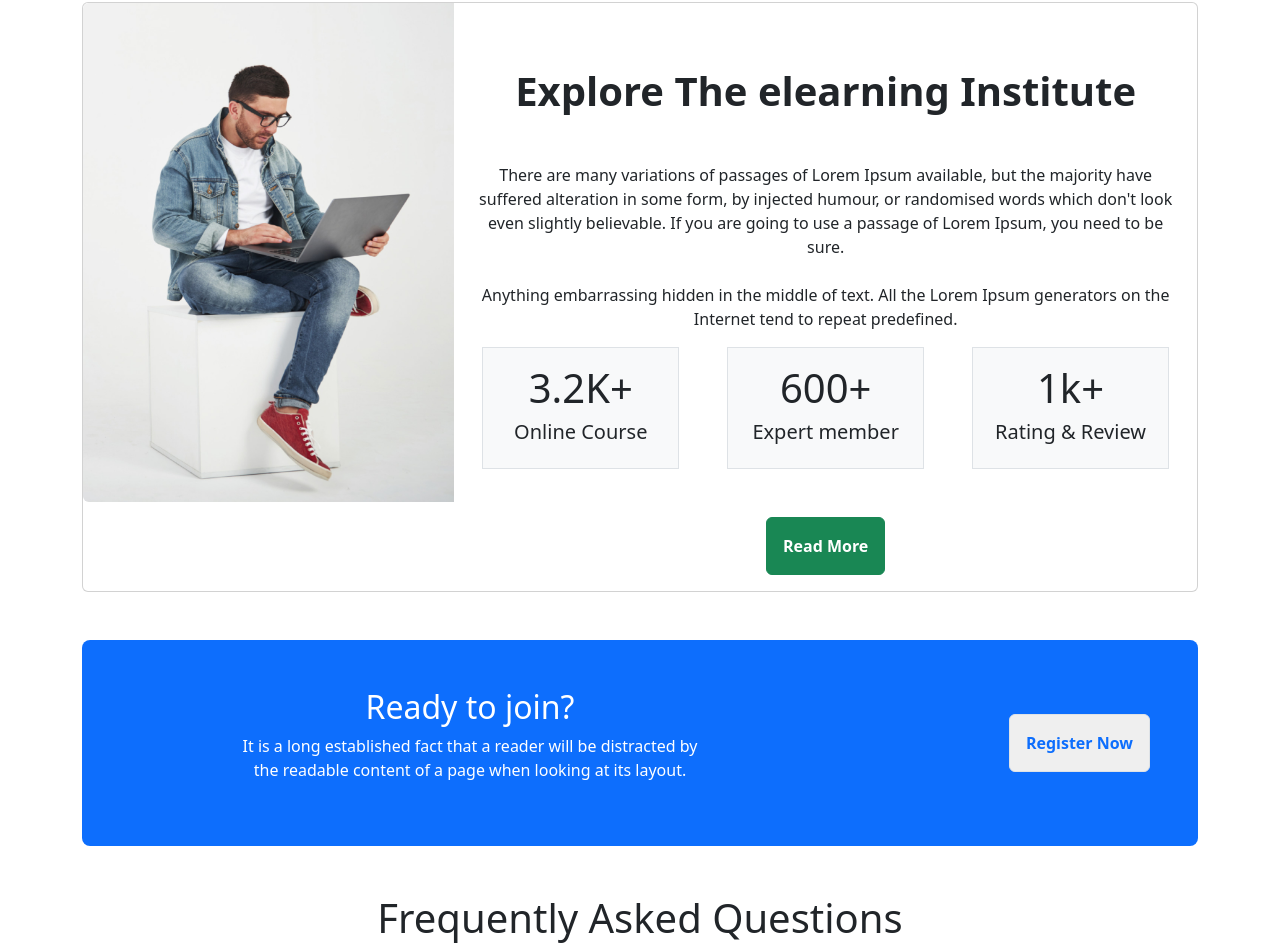
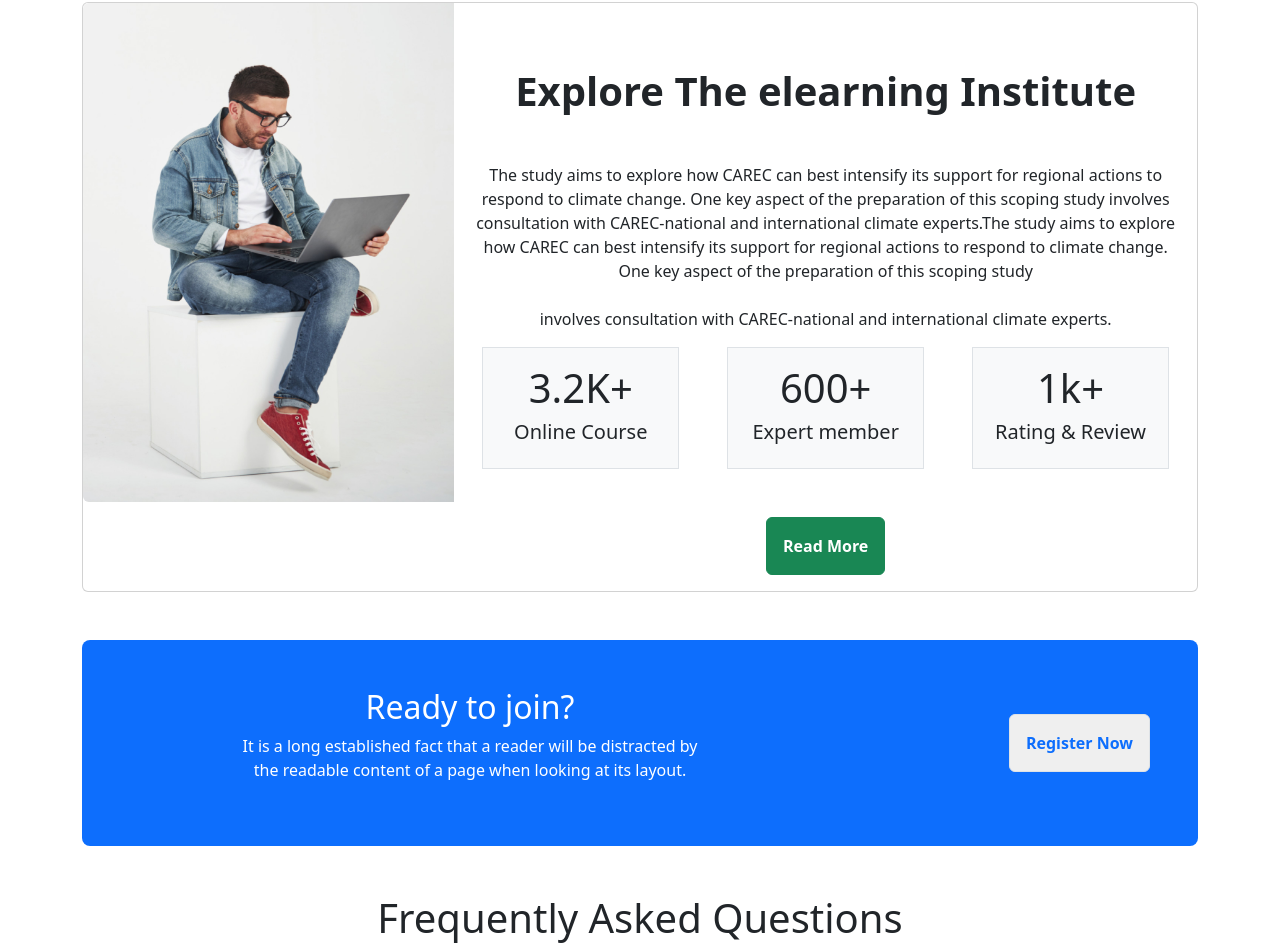
Before and after one commit to hello-ashrafuzzaman/assignment_3, a plain HTML site: page index.html in a window 1280 px wide. Shown: the part 1619-2566 px from the top of the page. Drawn offline with nearby package versions, Linux system fonts and the light colour scheme.

Commit message:
project Submit

```diff
--- a/index.html
+++ b/index.html
@@ -259,14 +259,14 @@
                         <div class="col-md-8">
                             <div class="card-body text-center mt-5">
                                 <h5 class="fs-1 fw-bold">Explore The elearning Institute</h5>
-                                <p class="mt-5 card-text lh-base justify">There are many variations of passages of Lorem
-                                    Ipsum available, but the majority have suffered alteration in some form, by injected
-                                    humour, or randomised words which don't look even slightly believable. If you are
-                                    going to use a passage of Lorem Ipsum, you need to be sure.
-                                    <br>
-                                    <br>
-                                    Anything embarrassing hidden in the middle of text. All the Lorem Ipsum generators
-                                    on the Internet tend to repeat predefined.
+                                <p class="mt-5 card-text lh-base justify">The study aims to explore how CAREC can best
+                                    intensify its support for regional actions to respond to climate change.
+                                    One key aspect of the preparation of this scoping study involves consultation with
+                                    CAREC-national and international
+                                    climate experts.The study aims to explore how CAREC can best intensify its support
+                                    for regional actions to respond to climate change. One key aspect of the preparation
+                                    of this scoping study <br> <br> involves consultation with CAREC-national and
+                                    international climate experts.
                                 </p>
 
                                 <div class="container overflow-hidden text-center">
@@ -302,17 +302,18 @@
 
             <!-- ready to join extra start  -->
             <section class="container">
-                <div class=" row g-0 text-center bg-primary mt-5 mb-5 text-white p-5 rounded-3 d-flex justify-content-center">
+                <div
+                    class=" row g-0 text-center bg-primary mt-5 mb-5 text-white p-5 rounded-3 d-flex justify-content-center">
                     <div class="col-sm-6 col-md-8 ">
-                    <h2>Ready to join?</h2>
-                    <p>It is a long established fact that a reader will be distracted by
-                        <br>
-                       the readable content of a page when looking at its layout.
-                    </p>
+                        <h2>Ready to join?</h2>
+                        <p>It is a long established fact that a reader will be distracted by
+                            <br>
+                            the readable content of a page when looking at its layout.
+                        </p>
                     </div>
                     <div class="col-6 col-md-4 d-flex align-items-center justify-content-end ">
-                        <button type="button" class="rounded  fw-bold text-primary p-3 border border-1 " data-bs-toggle="modal"
-                            data-bs-target="#exampleModal">Register Now</button>
+                        <button type="button" class="rounded  fw-bold text-primary p-3 border border-1 "
+                            data-bs-toggle="modal" data-bs-target="#exampleModal">Register Now</button>
                     </div>
                 </div>
 
```
